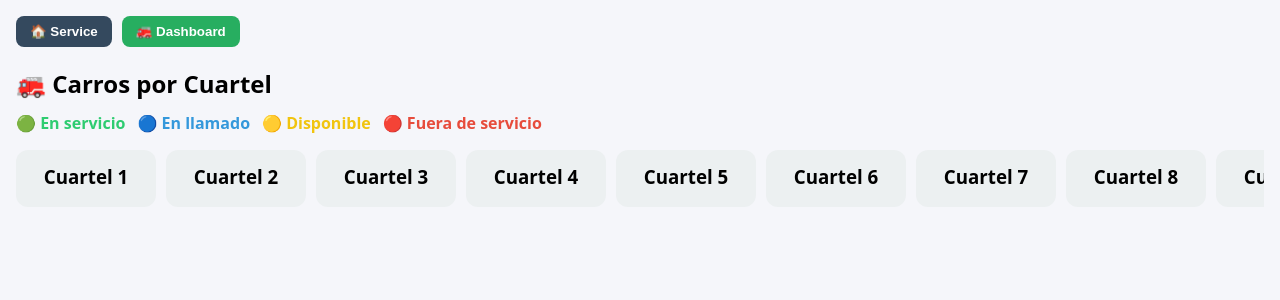
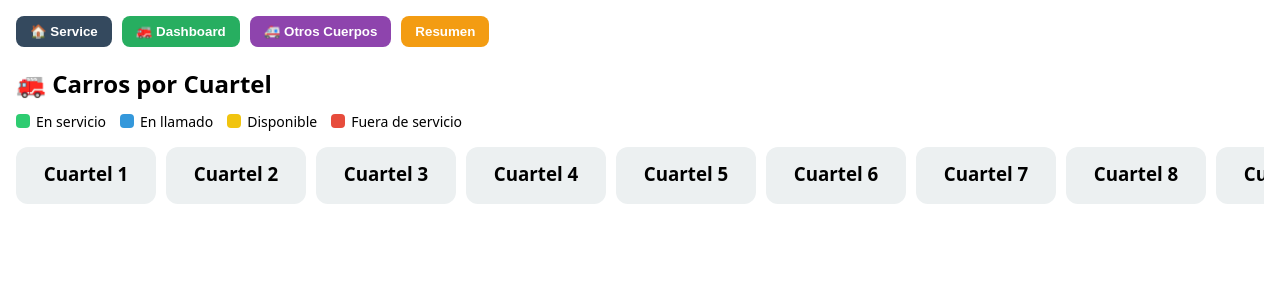
Before and after one commit to SDanker/icbs_pipa, a Flask app: page /dashboard/cuartel in a window 1280 px wide. Shown: the top 300 px of the page. Run offline with Flask 3, Linux system fonts and the light colour scheme; data that the repository does not hold is empty.

Commit message:
Update dashboard styling and cuartel data

```diff
--- a/app.py
+++ b/app.py
@@ -1,7 +1,10 @@
+import os
+
 from flask import Flask, render_template, request, jsonify, send_from_directory
 import pyodbc
 
 app = Flask(__name__)
+DATA_DIR = os.path.join(app.root_path, "data")
 
 # =========================
 # CONFIGURACIÓN BD
@@ -95,7 +98,7 @@ def cuartel():
 # =========================
 @app.route("/data/<path:filename>")
 def data_files(filename):
-    return send_from_directory("/root/14/iCBS_web/data", filename)
+    return send_from_directory(DATA_DIR, filename)
 
 
 # =========================
--- a/templates/carro_cuartel.html
+++ b/templates/carro_cuartel.html
@@ -6,45 +6,23 @@
 <meta name="viewport" content="width=device-width, initial-scale=1">
 
 <style>
-body{
-  font-family:system-ui,Arial;
-  margin:16px;
-  background:#f5f6fa;
-}
-
-.nav{
-  display:flex;
-  gap:10px;
-  margin-bottom:16px;
-}
-.nav button{
-  padding:8px 14px;
-  border:none;
-  border-radius:8px;
-  cursor:pointer;
-  font-weight:600;
-}
+body{font-family:system-ui,Arial;margin:16px;}
+.nav{display:flex;gap:10px;margin-bottom:16px;}
+.nav button{padding:8px 14px;border:none;border-radius:8px;cursor:pointer;font-weight:600;}
 .btn-home{background:#34495e;color:#fff;}
 .btn-dashboard{background:#27ae60;color:#fff;}
+.btn-switch{background:#8e44ad;color:#fff;}
+.btn-resumen{background:#f39c12;color:#fff;}
 
 h2{margin-bottom:12px;}
 
-.legend{
-  display:flex;
-  gap:12px;
-  margin-bottom:16px;
-  font-weight:700;
-}
-.legend span{
-  display:flex;
-  align-items:center;
-  gap:6px;
-}
-
-.green{color:#2ecc71;}
-.blue{color:#3498db;}
-.yellow{color:#f1c40f;}
-.red{color:#e74c3c;}
+.legend{display:flex;flex-wrap:wrap;gap:14px;margin-bottom:16px;font-size:14px;}
+.legend-item{display:flex;align-items:center;gap:6px;}
+.legend-color{width:14px;height:14px;border-radius:4px;}
+.green{background:#2ecc71}
+.yellow{background:#f1c40f;color:#000}
+.blue{background:#3498db}
+.red{background:#e74c3c}
 
 .grid{
   display:grid;
@@ -85,16 +63,18 @@ h2{margin-bottom:12px;}
 <div class="nav">
   <button class="btn-home" onclick="location.href='/'">🏠 Service</button>
   <button class="btn-dashboard" onclick="location.href='/dashboard'">🚒 Dashboard</button>
+  <button class="btn-switch" onclick="location.href='/otros-cuerpos'">🚑 Otros Cuerpos</button>
+  <button class="btn-resumen" onclick="location.href='/dashboard/resumen'">Resumen</button>
 </div>
 
 <h2>🚒 Carros por Cuartel</h2>
 
 <!-- LEYENDA -->
 <div class="legend">
-  <span class="green">🟢 En servicio</span>
-  <span class="blue">🔵 En llamado</span>
-  <span class="yellow">🟡 Disponible</span>
-  <span class="red">🔴 Fuera de servicio</span>
+  <div class="legend-item"><div class="legend-color green"></div> En servicio</div>
+  <div class="legend-item"><div class="legend-color blue"></div> En llamado</div>
+  <div class="legend-item"><div class="legend-color yellow"></div> Disponible</div>
+  <div class="legend-item"><div class="legend-color red"></div> Fuera de servicio</div>
 </div>
 
 <div id="grid" class="grid"></div>
@@ -156,7 +136,8 @@ function render(cols){
   for(let i=1;i<=TOTAL_CUARTEL;i++){
     const col = document.createElement("div");
     col.className = "col";
-    col.innerHTML = `<h3>Cuartel ${i}</h3>`;
+    const titulo = i === 23 ? "Comandancia" : `Cuartel ${i}`;
+    col.innerHTML = `<h3>${titulo}</h3>`;
 
     cols[i].forEach(v=>{
       const d = document.createElement("div");
--- a/templates/dashboard.html
+++ b/templates/dashboard.html
@@ -14,6 +14,7 @@ body{font-family:system-ui,Arial;margin:16px;}
 .btn-home{background:#34495e;color:#fff;}
 .btn-switch{background:#8e44ad;color:#fff;}
 .btn-cuartel{background:#3498db;color:#fff;}
+.btn-resumen{background:#f39c12;color:#fff;}
 
 
 .legend{display:flex;flex-wrap:wrap;gap:14px;margin-bottom:16px;font-size:14px;}
--- a/templates/dashboard_otros.html
+++ b/templates/dashboard_otros.html
@@ -12,7 +12,9 @@ body{font-family:system-ui,Arial;margin:16px;}
 .nav{display:flex;gap:10px;margin-bottom:16px;}
 .nav button{padding:8px 14px;border:none;border-radius:8px;cursor:pointer;font-weight:600;}
 .btn-home{background:#34495e;color:#fff;}
-.btn-switch{background:#27ae60;color:#fff;}
+.btn-switch{background:#8e44ad;color:#fff;}
+.btn-cuartel{background:#3498db;color:#fff;}
+.btn-resumen{background:#f39c12;color:#fff;}
 
 .legend{display:flex;flex-wrap:wrap;gap:14px;margin-bottom:16px;font-size:14px;}
 .legend-item{display:flex;align-items:center;gap:6px;}
@@ -64,6 +66,8 @@ body{font-family:system-ui,Arial;margin:16px;}
 <div class="nav">
   <button class="btn-home" onclick="location.href='/'">🏠 Service</button>
   <button class="btn-switch" onclick="location.href='/dashboard'">🚒 Dashboard Principal</button>
+  <button class="btn-cuartel" onclick="location.href='/dashboard/cuartel'">🏢 Cuarteles</button>
+  <button class="btn-resumen" onclick="location.href='/dashboard/resumen'">Resumen</button>
 </div>
 
 <h2>🚑 Otros Cuerpos</h2>
```
Also changed, not shown: readm.md (added, +29 -0 lines), templates/resumen-estados.html (+8 -28 lines).
